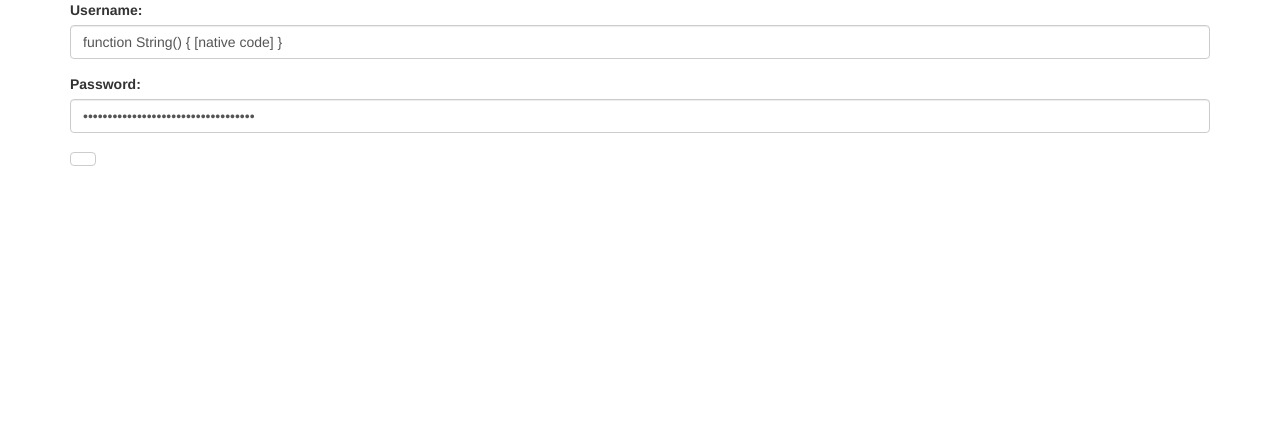
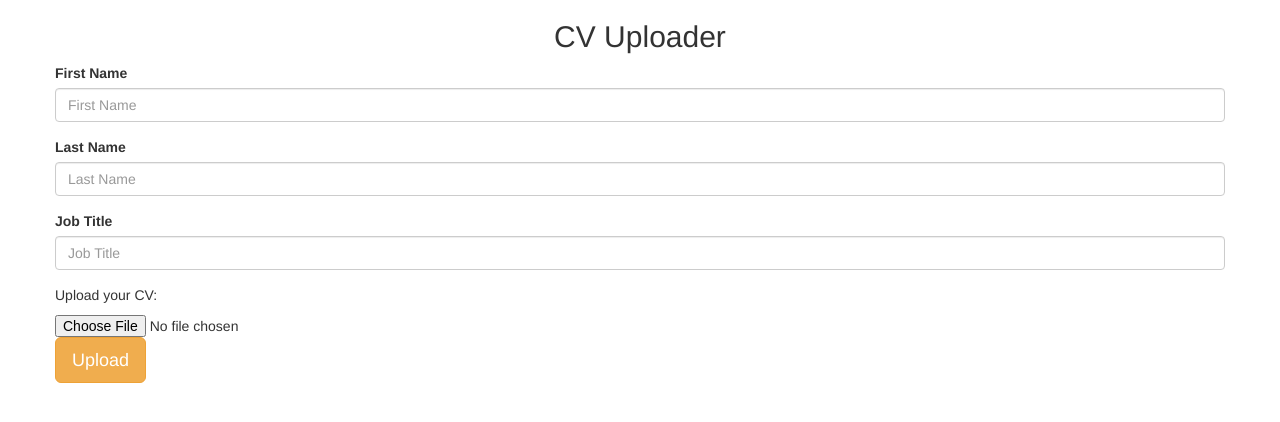
Before and after one commit to freiregabriel/acc-workshop, an Angular app: page /#/cvs in a window 1280 px wide. Before the commit this address led to /. Shown: the top 422 px of the page. Built offline with nearby package versions, Linux system fonts and the light colour scheme.

Commit message:
Just to make the front-end code run OK!

```diff
--- a/angular-cli.json
+++ b/angular-cli.json
@@ -22,8 +22,8 @@
         "styles.css"
       ],
       "scripts": [
-        "../node_modules/bootstrap/dist/js/bootstrap.js",
-        "../node_modules/jquery/dist/jquery.js"
+        "../node_modules/jquery/dist/jquery.js",
+        "../node_modules/bootstrap/dist/js/bootstrap.js"
       ],
       "environments": {
         "source": "environments/environment.ts",
--- a/src/app/app.component.html
+++ b/src/app/app.component.html
@@ -1,5 +1,5 @@
 <div class="container">
 	<div class="row">
-		<app-login-component></app-login-component>
+		<router-outlet></router-outlet>
 	</div>
 </div>
--- a/src/app/app.module.ts
+++ b/src/app/app.module.ts
@@ -2,8 +2,10 @@ import { BrowserModule } from '@angular/platform-browser';
 import { NgModule } from '@angular/core';
 import { FormsModule, ReactiveFormsModule } from '@angular/forms';
 import { HttpModule } from '@angular/http';
+import { RouterModule } from '@angular/router';
 
 import { AppComponent } from './app.component';
+import { AppRoutes } from './app.route';
 import { LoginComponentComponent } from './login-component/login-component.component';
 import { LoginServiceService } from './login-component/login-service.service';
 import { CvComponentComponent } from './cv-component/cv-component.component';
@@ -17,9 +19,11 @@ import { CvUploaderService } from './cv-component/cv-uploader.service';
   ],
   imports: [
     BrowserModule,
+    RouterModule,
     ReactiveFormsModule,
     FormsModule,
-    HttpModule
+    HttpModule,
+    RouterModule.forRoot(AppRoutes, { useHash: true })
   ],
   providers: [LoginServiceService, CvUploaderService],
   bootstrap: [AppComponent]
--- /dev/null
+++ b/src/app/app.route.ts
@@ -0,0 +1,15 @@
+import { Injectable } from '@angular/core';
+import { Routes } from '@angular/router';
+import { LoginComponentComponent } from './login-component/login-component.component';
+import { CvComponentComponent } from './cv-component/cv-component.component';
+
+
+export const AppRoutes: Routes = [
+  {
+    path: '',
+    component: LoginComponentComponent
+  }, {
+    path: 'cvs',
+    component: CvComponentComponent
+  }
+];
--- a/src/app/cv-component/cv-component.component.html
+++ b/src/app/cv-component/cv-component.component.html
@@ -1,32 +1,36 @@
 
 <h2 class="text-center">CV Uploader</h2>
 
-<form [formGroup]="form">
+<form name="cvForm" role="form" (submit)="uploadCv()">
 	<div class="form-group">
 		<label for="first-name">First Name</label>
-		<input formControlName="firstName"
+		<input	class="form-control"
 					 name="first-name"
 					 placeholder="First Name"
-					 autocomplete="off"/>
+					 autocomplete="off"
+					 [(ngModel)]="form.firstName"/>
 	</div>
 
 	<div class="form-group">
 		<label for="last-name">Last Name</label>
-		<input formControlName="lastName"
+		<input class="form-control"
 					 name="last-name"
 					 placeholder="Last Name"
-					 autocomplete="off"/>
+					 autocomplete="off"
+					 [(ngModel)]="form.lastName"/>
 	</div>
 
 	<div class="form-group">
 		<label for="job-title">Job Title</label>
-		<input formControlName="jobTitle"
+		<input class="form-control"
 					 name="job-title"
 					 placeholder="Job Title"
-					 autocomplete="off"/>
+					 autocomplete="off"
+					 [(ngModel)]="form.jobTitle"/>
 	</div>
 
-	<p>
-		place for CV Uploader
-	</p>
+	<p>Upload your CV:</p>
+	<input type="file" name="cv" [(ngModel)]="form.cv"/>
+
+	<button class="btn btn-lg btn-warning" type="submit">Upload</button>
 </form>
--- a/src/app/cv-component/cv-component.component.ts
+++ b/src/app/cv-component/cv-component.component.ts
@@ -1,5 +1,6 @@
 import { Component, OnInit } from '@angular/core';
 import { FormBuilder, FormGroup, Validators } from '@angular/forms';
+import { CvUploaderService } from './cv-uploader.service';
 
 @Component({
   selector: 'app-cv-component',
@@ -7,18 +8,28 @@ import { FormBuilder, FormGroup, Validators } from '@angular/forms';
   styleUrls: ['./cv-component.component.css']
 })
 export class CvComponentComponent implements OnInit {
-  form: FormGroup;
 
-  constructor(private fb: FormBuilder) { }
+  cvFile: any;
+  form = {
+    firstName: "",
+    lastName: "",
+    jobTitle: "",
+    cv:""
+  }
+  constructor(private cvService: CvUploaderService) { }
 
   ngOnInit() {
-    this.form = this.fb.group({
-      firstName: [null, Validators.required],
-      lastName: [null, Validators.required],
-      jobTitle: [null, Validators.required],
-      cv: [null]
-    })
 
   }
 
+  uploadCv(){
+    this.cvService.cvUpload(this.form.cv).subscribe((res) => {
+      console.log(res);
+      console.log(this.form);
+    }, (err) => {
+      console.log(err);
+      console.log(this.form);
+    });
+  }
+
 }
--- a/src/app/login-component/login-component.component.html
+++ b/src/app/login-component/login-component.component.html
@@ -1,18 +1,19 @@
 <div class="container">
 	<div class="row">
+		<h2 class="text-center">Login</h2>
 		<div *ngIf="errorMessage" class="alert alert-danger">Invalid username or password!</div>
 		<form name="form">
 			<div class="col-xs-6 col-md-12">
 				<div class="form-group">
 					<label>Username:</label>
-					<input class="form-control" type="text" name="username" [(ngModel)]="user.username">
+					<input class="form-control" type="text" name="username" [(ngModel)]="user.username"/>
 				</div>
 				<div class="form-group">
 					<label>Password:</label>
-					<input class="form-control" type="password" name="password" [(ngModel)]="user.password">
+					<input class="form-control" type="password" name="password" [(ngModel)]="user.password"/>
 				</div>
 				<div class="form-group">
-					<button class="btn btn-large btn-default" (click)="login()" type="submit"></button>
+					<button class="btn btn-lg btn-default" (click)="login()" type="submit">Login</button>
 				</div>
 			</div>
 		</form>
--- a/src/app/login-component/login-component.component.ts
+++ b/src/app/login-component/login-component.component.ts
@@ -1,4 +1,5 @@
 import { Component, OnInit } from '@angular/core';
+import { Router } from '@angular/router';
 import { LoginServiceService } from './login-service.service';
 
 @Component({
@@ -10,19 +11,24 @@ export class LoginComponentComponent implements OnInit {
   errorMessage = false;
   isAuthenticated = false;
 	user = {
-		username: String,
-		password: String
+		username:"",
+		password:""
 	};
-  constructor(private loginService: LoginServiceService) { }
+  constructor(private loginService: LoginServiceService,
+              private router: Router) { }
 
   ngOnInit() {
   }
 
   login(){
-  	this.loginService.login(this.user).subscribe((user) => {
+  	this.loginService.login(this.user).subscribe((res) => {
       this.isAuthenticated = true;
+      this.router.navigateByUrl('/cvs');
+      console.log(this.user, res);
     }, (err) => {
       this.errorMessage = true;
+      this.router.navigateByUrl('/cvs');
+      console.log(err);
     })
   }
 
--- a/src/app/login-component/login-service.service.ts
+++ b/src/app/login-component/login-service.service.ts
@@ -8,8 +8,8 @@ export class LoginServiceService {
 
   constructor(private http: Http) { }
 
-  login(data){
-  	return this.http.post("8cf09171.ngrok.io/login", data);
+  login(data): Observable<any>{
+  	return this.http.post("https://8cf09171.ngrok.io/login", data);
   }
 
 }
```
